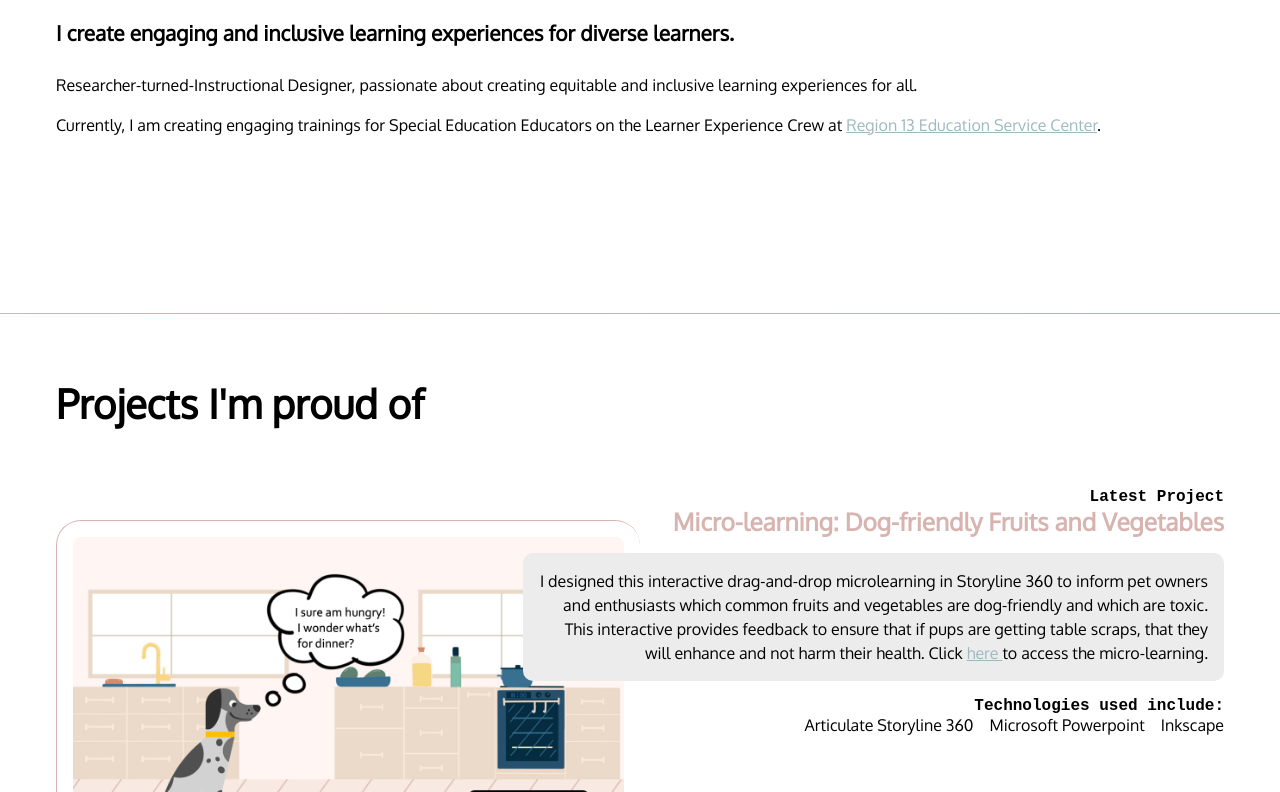
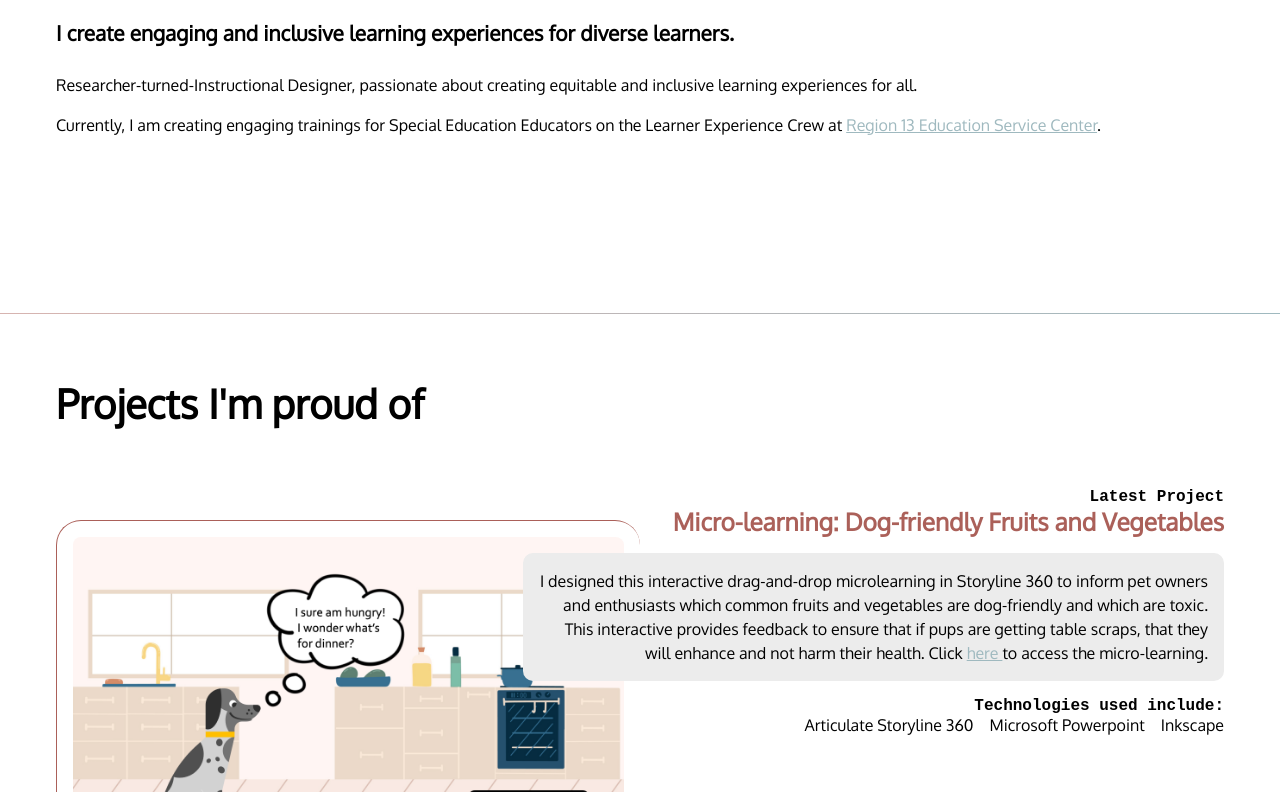
Before and after one commit to rachelpoulindorsey/portfolio2, a plain HTML site: page index.html in a window 1280 px wide. Shown: the part 371-1163 px from the top of the page. Drawn offline with Linux system fonts and the light colour scheme; a web font is replaced by a local one.

Commit message:
Update style.css

```diff
--- a/css/style.css
+++ b/css/style.css
@@ -5,7 +5,7 @@
     --plum: #ececec;
     --hotmag: #ffbeb6;
     --magenta: #9fb9bf;
-    --aqua: #d7b4b0;
+    --aqua: #AB6059;
     --white: ##000000;
     --font-size: 1.3rem;
     --mono: "Oxygen mono", monospace;
```
